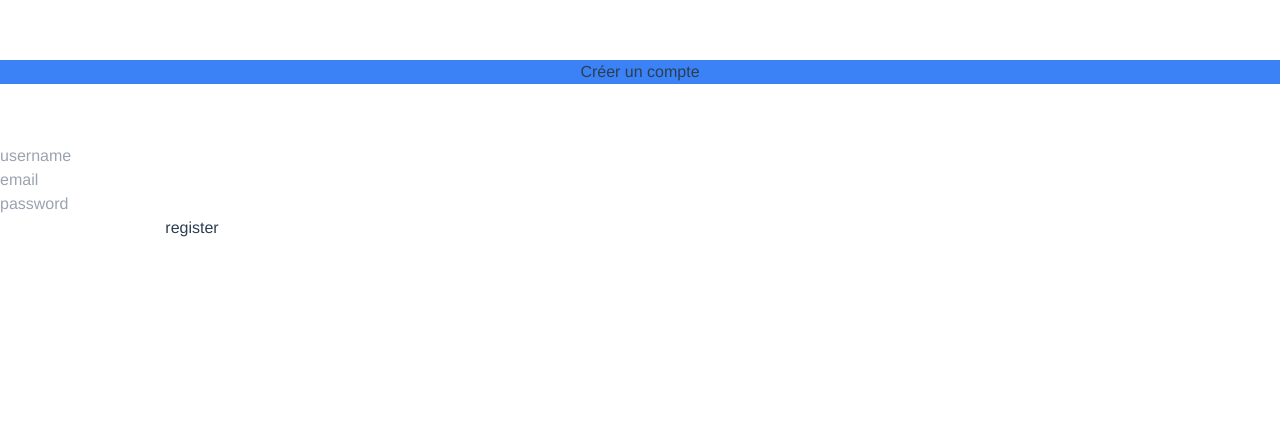
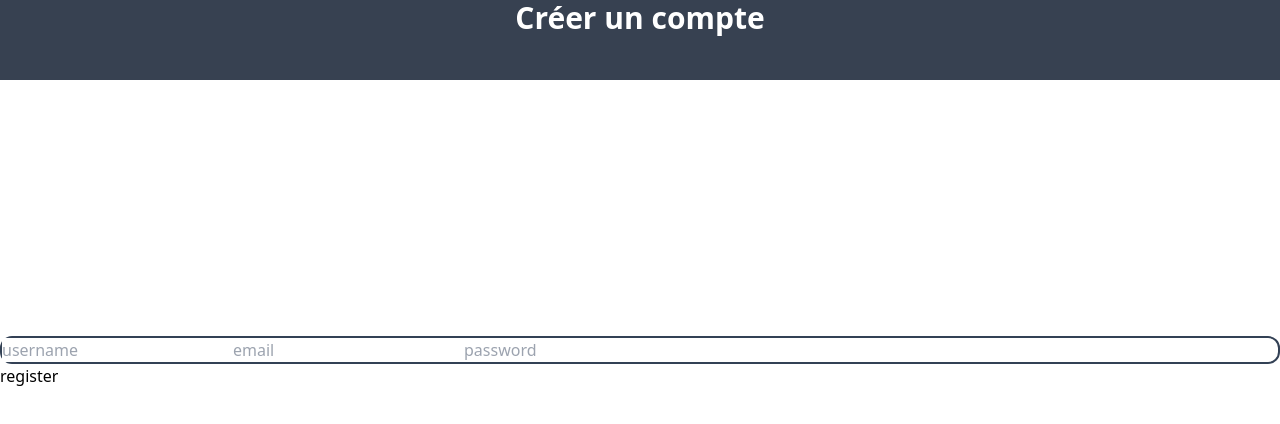
Before and after one commit to Cosmeak/iim-bachelor-2, a Vue app in the folder frontend/: page / in a window 1280 px wide. Shown: the top 424 px of the page. Built offline with nearby package versions, Linux system fonts and the light colour scheme.

Commit message:
it is a push

```diff
--- a/frontend/src/App.vue
+++ b/frontend/src/App.vue
@@ -1,4 +1,4 @@
-<template>
+<template class="m-0 p-0">
   <register />
 </template>
 
@@ -14,12 +14,4 @@ export default {
 </script>
 
 <style>
-#app {
-  font-family: Avenir, Helvetica, Arial, sans-serif;
-  -webkit-font-smoothing: antialiased;
-  -moz-osx-font-smoothing: grayscale;
-  text-align: center;
-  color: #2c3e50;
-  margin-top: 60px;
-}
 </style>
--- a/frontend/src/components/register.vue
+++ b/frontend/src/components/register.vue
@@ -1,12 +1,14 @@
 <template>
-  <div class="bg-blue-500">
+  <div class="bg-gray-700 text-white text-3xl font-bold h-20 flex justify-center">
     <h1>Créer un compte</h1>
   </div>
-  <div id="app">
+  <div class="mt-64">
     <form>
-      <input name="username" v-model="username" placeholder="username">
-      <input name="email" v-model="email" placeholder="email" type="email">
-      <input name="password" v-model="password" placeholder="password">
+      <div class="flex-col justify-center rounded-xl border-slate-700	border-2">
+        <input name="username" v-model="username" placeholder="username">
+        <input name="email" v-model="email" placeholder="email" type="email">
+        <input name="password" v-model="password" placeholder="password">
+      </div>
       <input type="submit" value="register">
     </form>
   </div>
@@ -28,13 +30,4 @@ export default {
 </script>
 
 <style>
-.bg-nav {
-  background-color: #374151;
-  color: white;
-}
-form {
-  width: 30%;
-  display: flex;
-  flex-direction: column;
-}
 </style>
--- a/frontend/src/style.css
+++ b/frontend/src/style.css
@@ -468,7 +468,96 @@ Ensure the default browser behavior of the `hidden` attribute.
   --tw-backdrop-sepia:  ;
 }
 
+.m-0 {
+  margin: 0px;
+}
+
+.mt-7 {
+  margin-top: 1.75rem;
+}
+
+.mt-14 {
+  margin-top: 3.5rem;
+}
+
+.mt-64 {
+  margin-top: 16rem;
+}
+
+.flex {
+  display: flex;
+}
+
+.h-36 {
+  height: 9rem;
+}
+
+.h-24 {
+  height: 6rem;
+}
+
+.h-20 {
+  height: 5rem;
+}
+
+.flex-col {
+  flex-direction: column;
+}
+
+.justify-center {
+  justify-content: center;
+}
+
+.rounded {
+  border-radius: 0.25rem;
+}
+
+.rounded-xl {
+  border-radius: 0.75rem;
+}
+
+.border-2 {
+  border-width: 2px;
+}
+
+.border-slate-700 {
+  --tw-border-opacity: 1;
+  border-color: rgb(51 65 85 / var(--tw-border-opacity));
+}
+
 .bg-blue-500 {
   --tw-bg-opacity: 1;
   background-color: rgb(59 130 246 / var(--tw-bg-opacity));
 }
+
+.bg-gray-900 {
+  --tw-bg-opacity: 1;
+  background-color: rgb(17 24 39 / var(--tw-bg-opacity));
+}
+
+.bg-gray-700 {
+  --tw-bg-opacity: 1;
+  background-color: rgb(55 65 81 / var(--tw-bg-opacity));
+}
+
+.p-0 {
+  padding: 0px;
+}
+
+.p-8 {
+  padding: 2rem;
+}
+
+.text-3xl {
+  font-size: 1.875rem;
+  line-height: 2.25rem;
+}
+
+.font-bold {
+  font-weight: 700;
+}
+
+.text-white {
+  --tw-text-opacity: 1;
+  color: rgb(255 255 255 / var(--tw-text-opacity));
+}
```
